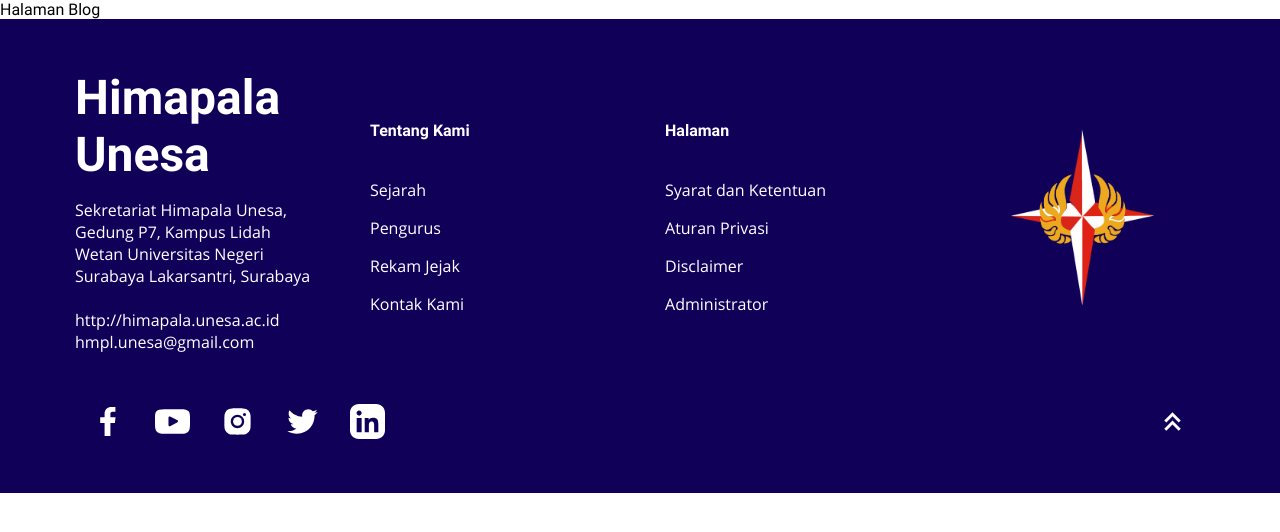
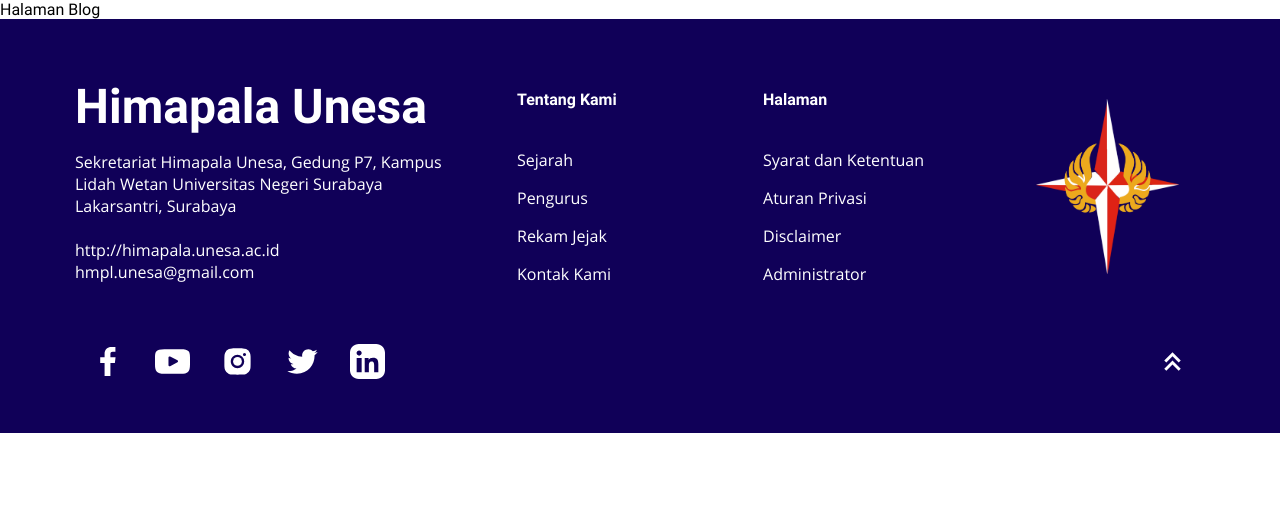
Before and after one commit to himapala-dev/hmpl-river-guide, a Next.js app: page /blog in a window 1280 px wide. Shown: the top 532 px of the page. Built offline with nearby package versions, Linux system fonts and the light colour scheme.

Commit message:
fixing footer

```diff
--- a/styles/globals.scss
+++ b/styles/globals.scss
@@ -224,12 +224,13 @@
     @include breakpoint(md) {
       gap: 50px;
       text-align: left;
-    }
 
-    &.four {
-      div {
-        &:last-child {
-          text-align: center;
+      &.four {
+        grid-template-columns: 2fr 1fr 1fr 1fr;
+        div {
+          &:last-child {
+            text-align: center;
+          }
         }
       }
     }
```
